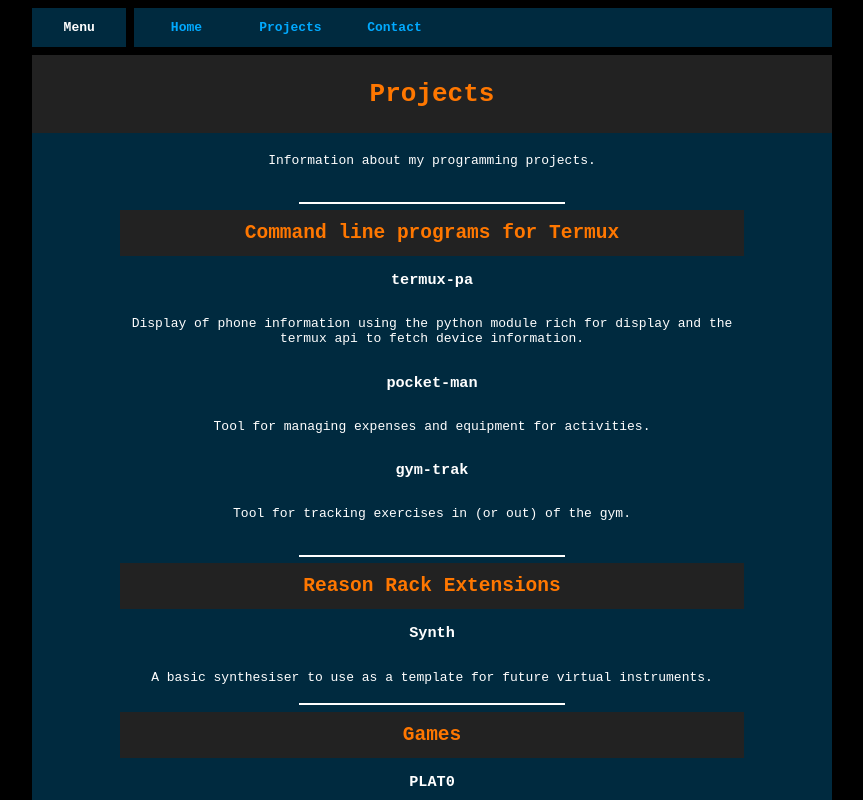
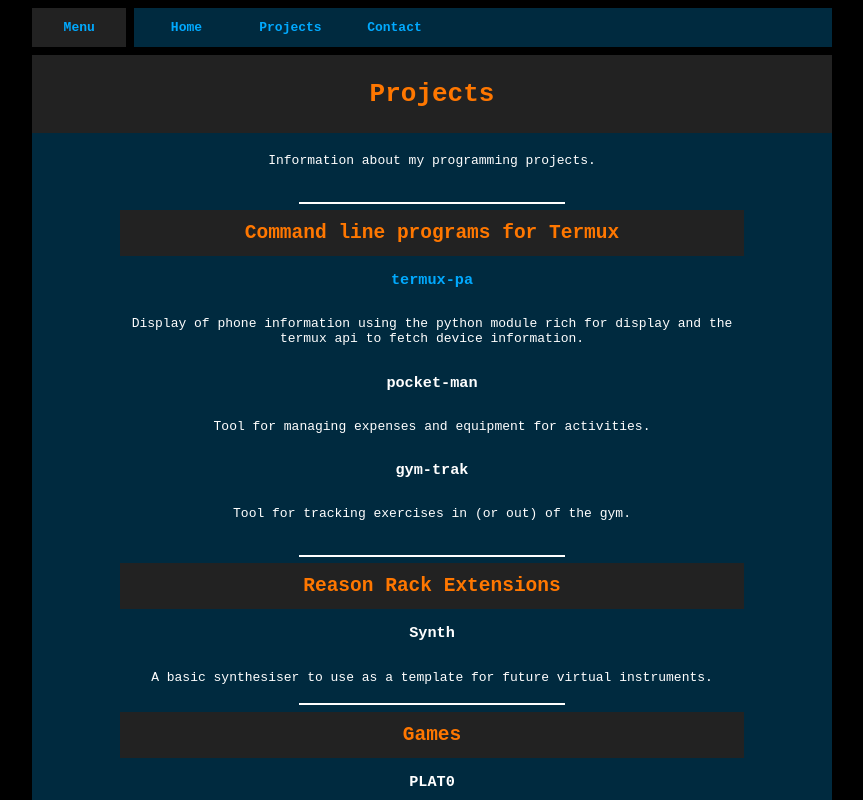
Before and after one commit to gf-man/gf-man.github.io, a plain HTML site: page projects.html in a window 1280 px wide. In both pictures the pointer is over the button "Menu". Shown: the top 800 px of the page, without its empty margins (208-1071 px from the left). Drawn offline with Linux system fonts and the light colour scheme.

Commit message:
burger colour and link

```diff
--- a/projects.html
+++ b/projects.html
@@ -27,7 +27,7 @@
 			<hr/>
 
 			<h2>Command line programs for Termux</h2>
-			<h3>termux-pa</h3>
+			<h3><a href="https://github.com/gf-man/termux-pa">termux-pa</a></h3>
 			<p>Display of phone information using the python module rich for display and the termux api to fetch device information.</p>
 
 			<h3>pocket-man</h3>
--- a/style.css
+++ b/style.css
@@ -151,6 +151,10 @@ li:hover {
 		display: flex;
 		width: calc(800px - 8px);
 	}
+	#burger:hover {
+		background-color: var(--grey);
+		color: var(--blue);
+	}
 	ol {
 		display: flex;
 	}
```
